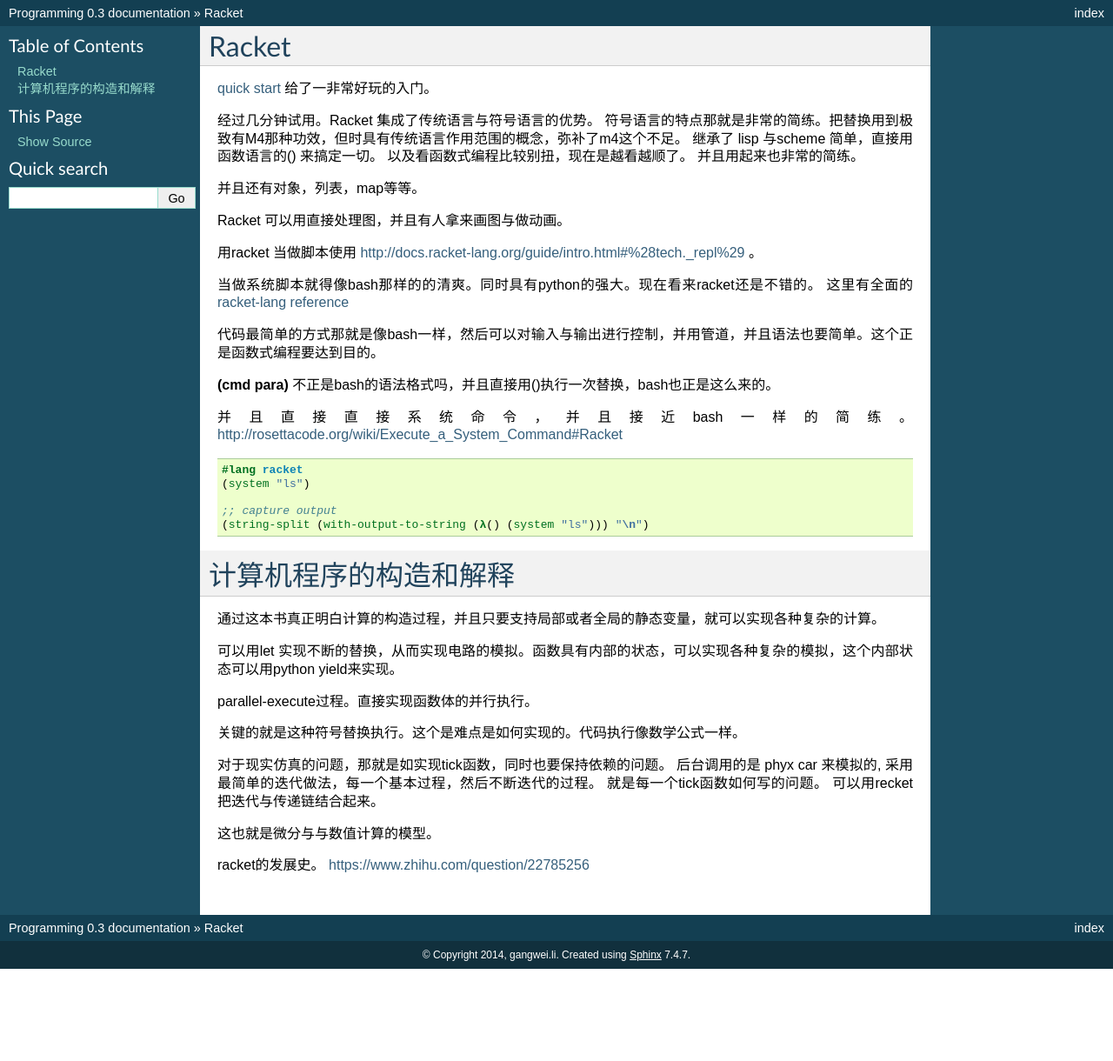
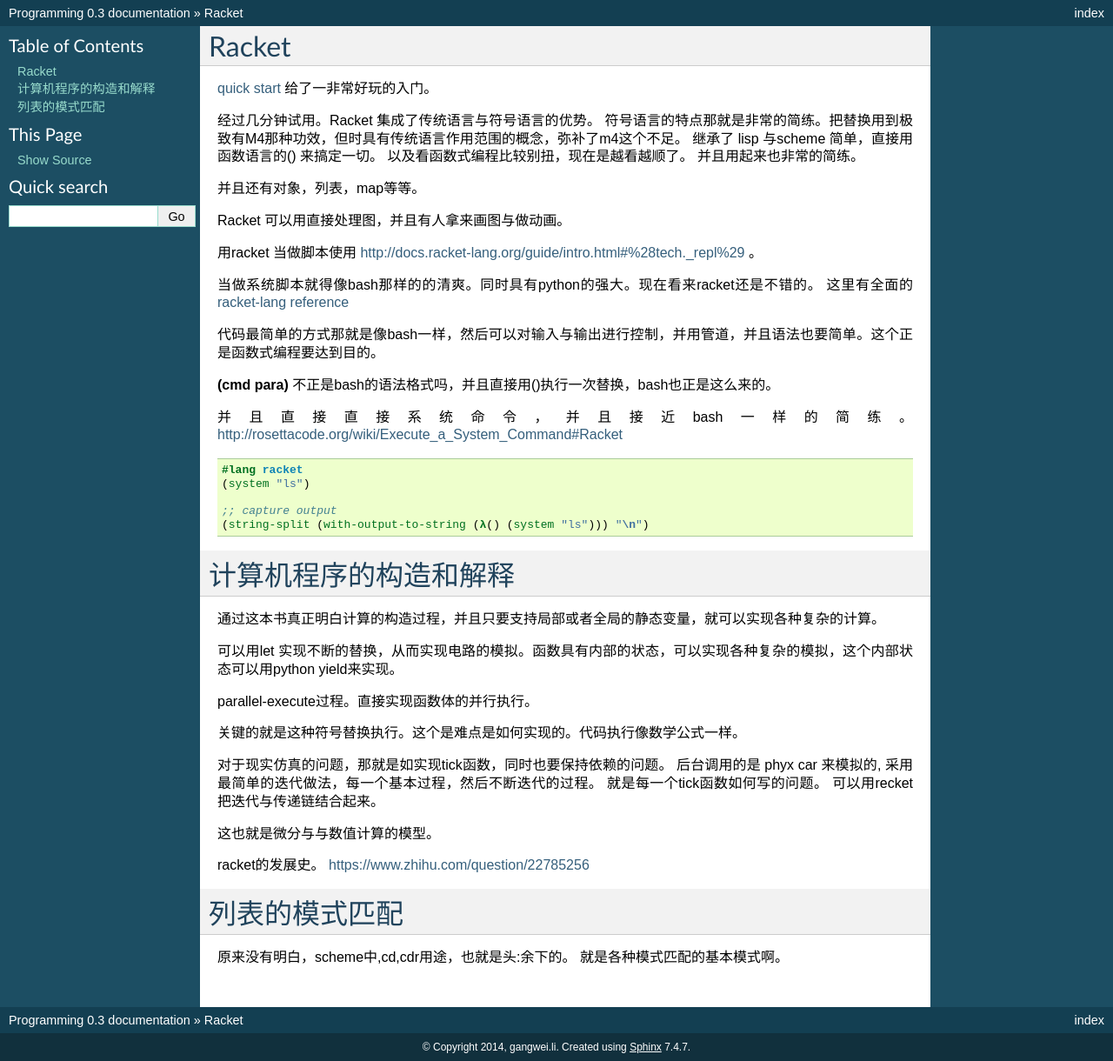
Before and after one commit to gwli/Programming, a Sphinx documentation site: the page built from source/content/Stage_1/Racket.rst, in a window 1280 px wide. Shown: the whole page at 87% size. Built offline with Sphinx 7.4.7, drawn with Linux system fonts in a browser that asks for light colours; before the commit the page ends 1114 px from its top, so only the background shows below that.

Commit message:
list match

```diff
--- a/source/content/Stage_1/Racket.rst
+++ b/source/content/Stage_1/Racket.rst
@@ -50,3 +50,9 @@
 
 racket的发展史。
 https://www.zhihu.com/question/22785256
+
+
+列表的模式匹配
+==============
+
+原来没有明白，scheme中,cd,cdr用途，也就是头:余下的。 就是各种模式匹配的基本模式啊。
```
